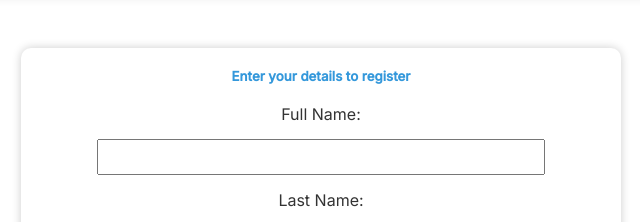
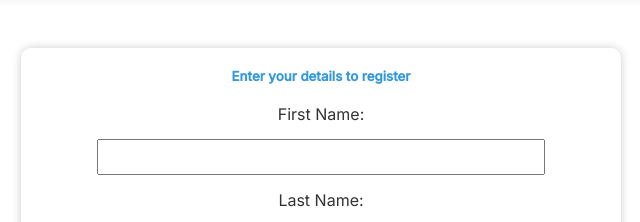
Before and after one commit to vishujeet-biswas/EasyEurope, a plain HTML site: page index.html in a window 1280 px wide. Shown: the part 1046-1268 px from the top of the page, 319-959 px from the left. Drawn offline with Linux system fonts and the light colour scheme.

Commit message:
Updated Again

```diff
--- a/index.html
+++ b/index.html
@@ -66,7 +66,7 @@
         <h5>Enter your details to register</h5>
 
         <form>
-            <label for="fullName">Full Name:</label>
+            <label for="fullName">First Name:</label>
             <input type="text" id="fullName" name="fullName" required>
 
             <label for="lastName">Last Name:</label>
```
